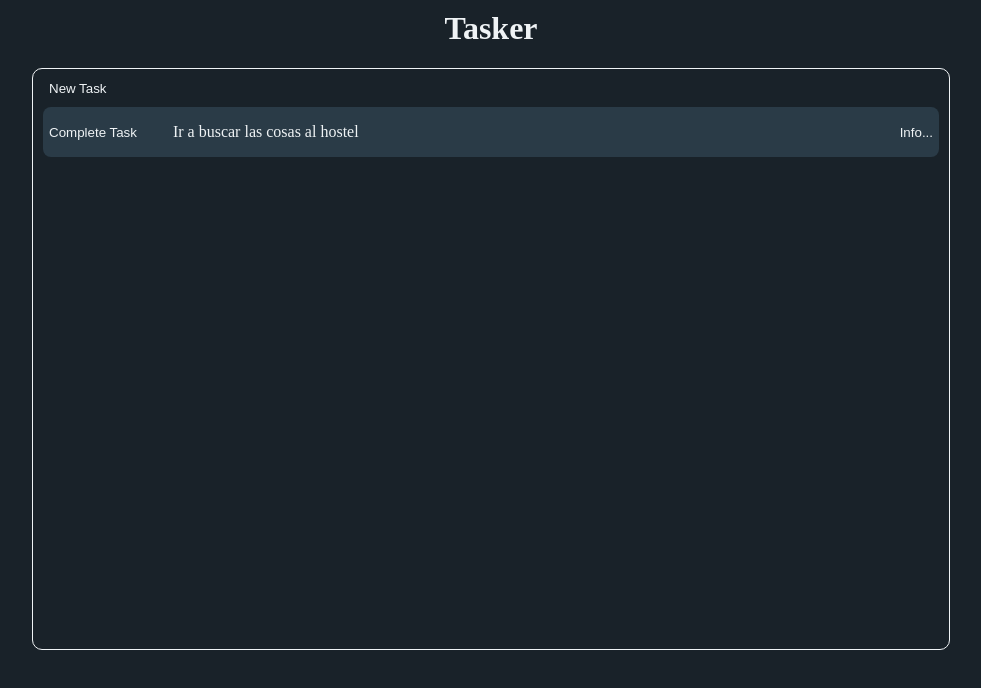
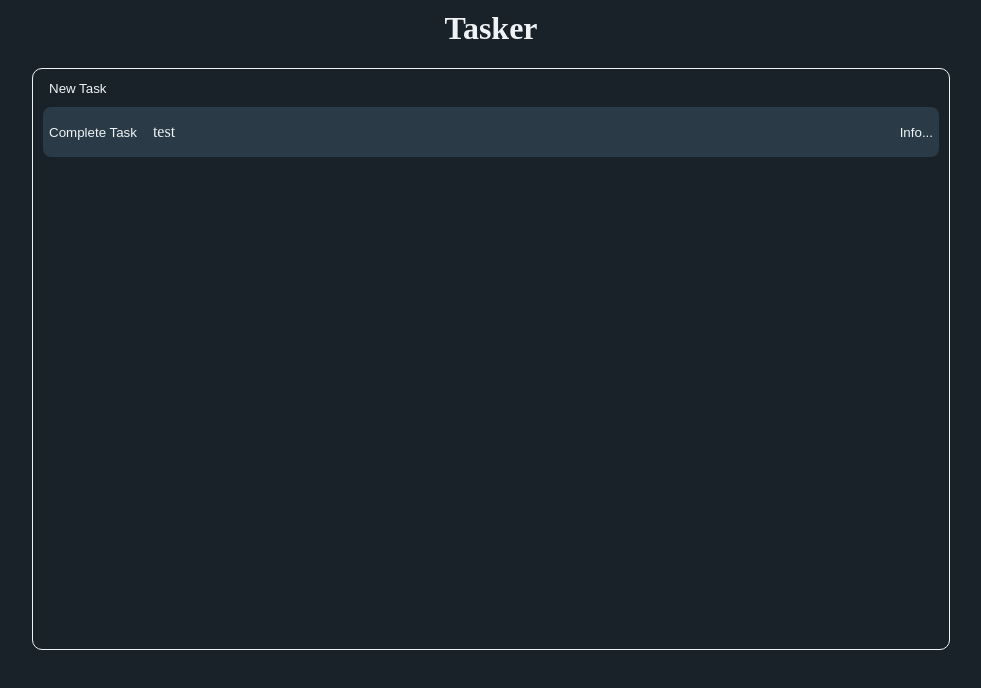
Before and after one commit to jRicaud11/tasker, a React (Vite) app: page / in a window 1280 px wide. Shown: the top 688 px of the page, without its empty margins (149-1130 px from the left). Built offline with nearby package versions, Linux system fonts and the light colour scheme.

Commit message:
newTask control form and error handling

```diff
--- a/src/App.jsx
+++ b/src/App.jsx
@@ -1,10 +1,13 @@
 import './App.css'
 import { Dashboard } from './Components/Dashboard/Dashboard'
+import { TasksProvider } from './context/TaskContext'
 
 function App () {
 
   return (
-    <Dashboard />
+    <TasksProvider>
+      <Dashboard />
+    </TasksProvider>
   )
 }
 
--- a/src/Components/NewTask/NewTask.jsx
+++ b/src/Components/NewTask/NewTask.jsx
@@ -1,25 +1,79 @@
+import { useContext } from "react"
 import styles from "./NewTask.module.css"
+import PropTypes from "prop-types"
+import { TasksContext } from "../../context/TaskContext"
+import { useTask } from "../../hooks/useTask"
 
 export function NewTask ({ setModal }) {
+  const { addTask } = useContext(TasksContext)
+
+  const {task,
+    subTask,
+    errors,
+    controlNameChange,
+    handleChangeDescription,
+    controlChangeSubtask,
+    addNewSubtask} = useTask()
+
+  const handleSubmit = (e) => {
+    e.preventDefault()
+    addTask(task)
+    setModal(false)
+  }
 
   return(
-    <section className={`${styles.nt_container} ${styles.nt_flexColumn}`}>
+    <form className={`${styles.nt_container} ${styles.nt_flexColumn}`} onSubmit={handleSubmit}>
       <h3>New Task</h3>
       <div className={`${styles.nt_fields} ${styles.nt_flexColumn}`}>
         <label>Task Name</label>
-        <input placeholder="Name of new task"/>
-        <label>Description</label>
-        <textarea placeholder="Task description"/>
+        <input placeholder="Name of new task"
+          value={task.name}
+          onChange={controlNameChange}
+        />
+        {errors.nameError && <span>{errors.nameError}</span>}
+
+        <label>Description (optional)</label>
+        <textarea placeholder="Task description"
+          value={task.description}
+          onChange={handleChangeDescription}
+        />
+
         <span>Add subtask</span>
-      <div className={styles.nt_subtask}>
-        <input placeholder="Subtask name" />
-        <span>Add</span>
+
+        <div className={styles.nt_subtask}>
+          <input placeholder="Subtask name"
+            value={subTask}
+            onChange={controlChangeSubtask}
+          />
+          <span onClick={addNewSubtask}>
+            Add
+          </span>
+        </div>
+          {errors.subtaskError && <span>{errors.subtaskError}</span>}
+        <div className={styles.nt_st_list}>
+          <ul>
+            {task.subtasks && task.subtasks.map(el =>{
+              return(
+                <li key={el}>
+                  <label>
+                    {el}
+                  </label>
+            </li>
+              )
+            })}
+          </ul>
+        </div>
+
       </div>
-      </div>
+
       <footer className={styles.nt_bottonGroup}>
         <button className={styles.nt_btn_cancel} onClick={()=>setModal(false)}>Cancel</button>
         <button className={styles.nt_btn_create}>Create</button>
       </footer>
-    </section>
+    </form>
   )
 }
+
+NewTask.propTypes = {
+  setModal: PropTypes.func.isRequired
+}
--- a/src/Components/Task/Task.jsx
+++ b/src/Components/Task/Task.jsx
@@ -1,15 +1,34 @@
+import { useContext } from "react"
 import styles from "./Task.module.css"
+import { TasksContext } from "../../context/TaskContext"
 
 export function Task() {
+    const { tasks, completeTask } = useContext(TasksContext)
+
+    const handleClick = (description) => {
+        alert(description)
+    }
+
     return (
         <>
-        <div className={styles.task_body}>
-            <div className={styles.task_description}>
-                <button>Complete Task</button>
-                <p>Ir a buscar las cosas al hostel</p>
+            <div className={styles.task_body}>
+                { tasks.map(task => {
+                    return (
+
+                        <div className={styles.task_description} key={task.name}>
+                            <div className={styles.task_container}>
+                                <button onClick={() => completeTask(task.name)}>Complete Task</button>
+                                <p>{task.name}</p>
+                             </div>
+                            <button onClick={() => handleClick(task.description)}>Info...</button>
+                        </div>
+
+                    )
+                })
+
+
+                }
             </div>
-            <button>Info...</button>
-        </div>
-       </>
+        </>
     )
 }
--- a/src/Components/Task/Task.module.css
+++ b/src/Components/Task/Task.module.css
@@ -1,6 +1,7 @@
 .task_body {
     display: flex;
     justify-content: space-between;
+    flex-direction: column;
     width: 100%;
     background-color: #2A3B47;
     border-radius: 8px;
@@ -8,5 +9,14 @@
 
 .task_description {
     display: flex;
+    align-items: center;
+    width: 100%;
     gap: 30px;
 }
+
+.task_container {
+    display: flex;
+    align-items: center;
+    gap: 10px;
+    width: 100%;
+}
--- /dev/null
+++ b/src/context/TaskContext.jsx
@@ -0,0 +1,43 @@
+import { createContext, useReducer } from "react";
+import { initialTasks, taskReducer } from "../reducer/tasksReducer";
+import { TASK_ACTIONS } from "../reducer/actionConstats";
+import PropTypes from "prop-types"
+
+export const TasksContext = createContext();
+
+function useTaskReducer() {
+  const [state, dispatch] = useReducer(taskReducer, initialTasks)
+
+  const completeTask = (id) => dispatch({
+    type: TASK_ACTIONS.COMPLETE_TASK,
+    payload: id
+  })
+
+  const addTask = (task) => dispatch({
+    type: TASK_ACTIONS.ADD_TASK,
+    payload: task
+  })
+
+  return {state, completeTask, addTask}
+}
+
+export function TasksProvider ({ children }) {
+
+  const {state, completeTask, addTask} = useTaskReducer()
+
+  return(
+    <TasksContext.Provider value={
+      {tasks: state,
+        completeTask,
+        addTask
+      }
+    }
+    >
+      {children}
+    </TasksContext.Provider>
+  )
+}
+
+TasksProvider.propTypes ={
+  children: PropTypes.node
+}
--- /dev/null
+++ b/src/hooks/useTask.jsx
@@ -0,0 +1,55 @@
+import { useState } from "react"
+
+export function useTask() {
+  const [task, setTask] = useState({
+    name:'',
+    description:'',
+    subtasks:[]
+  })
+
+  const [errors, setErrors] = useState({
+    nameError:'',
+    subtaskError:''
+  })
+
+  const [subTask, setSubTask] = useState('')
+
+  const controlNameChange = (e) => {
+    const newName = e.target.value
+    if (newName.length < 5) {
+      setErrors({...errors, nameError:'Name must be longer than 5 characters'})
+    } else {
+      setErrors({...errors, nameError:''})
+    }
+    setTask({...task, name: newName})
+
+  }
+
+  const handleChangeDescription = (e) =>{
+    setTask({...task, description: e.target.value})
+  }
+
+  const controlChangeSubtask = (e) => {
+    const newSubtask = e.target.value
+    if(newSubtask.length > 30) {
+      setErrors({...errors, subtaskError:'Subtask must be shorter than 30 characters'})
+    } else {
+
+      setErrors({...errors, subtaskError:''})
+    }
+    setSubTask(newSubtask)
+  }
+  const addNewSubtask = () => {
+    setTask({...task, subtasks:[...task.subtasks, subTask]})
+  }
+
+  return {
+    task,
+    subTask,
+    errors,
+    controlNameChange,
+    handleChangeDescription,
+    controlChangeSubtask,
+    addNewSubtask
+  }
+}
--- /dev/null
+++ b/src/reducer/actionConstats.js
@@ -0,0 +1,8 @@
+export const TASK_ACTIONS = {
+  ADD_TASK : 'ADD_TASK',
+  DELETE_TASK : 'DELETE_TASK',
+  COMPLETE_TASK : 'COMPLETE_TASK',
+  MODIFY_TASK : 'MODIFY_TASK',
+  ADD_SUBTASK : 'ADD_SUBTASK',
+  DELETE_SUBTASK : 'DELETE_SUBTASK',
+}
--- /dev/null
+++ b/src/reducer/tasksReducer.js
@@ -0,0 +1,21 @@
+import { TASK_ACTIONS } from "./actionConstats"
+
+export const initialTasks = [
+  {
+    name: "test"
+  }
+]
+
+export function taskReducer (state, action) {
+
+  switch(action.type){
+    case(TASK_ACTIONS.COMPLETE_TASK): {
+      const newTaskList = state.filter((task) => task.name !== action.payload)
+      return newTaskList
+    }
+    case(TASK_ACTIONS.ADD_TASK): {
+      console.log('entre con ' + action)
+      return [...state, action.payload]
+    }
+  }
+}
```
